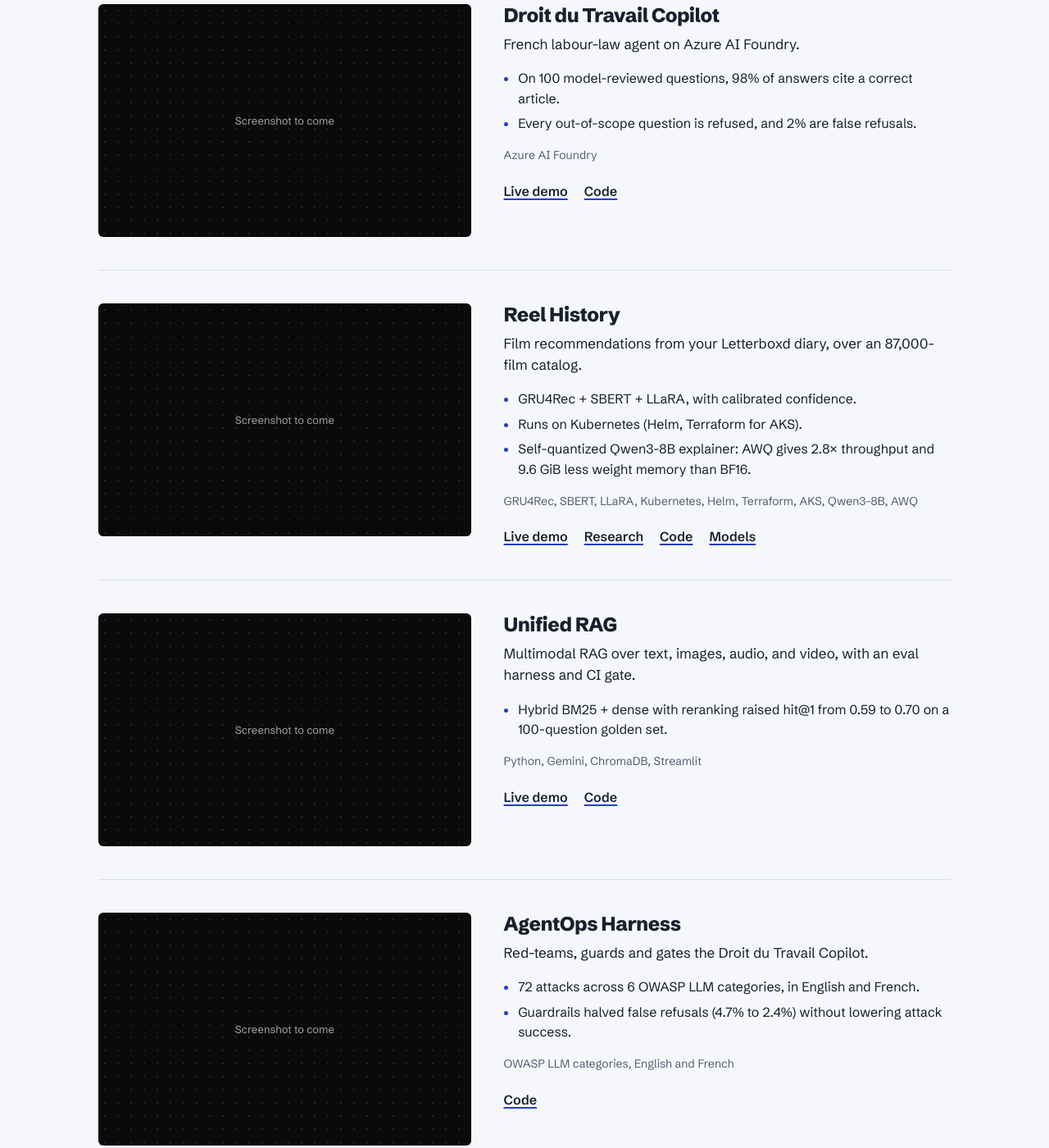
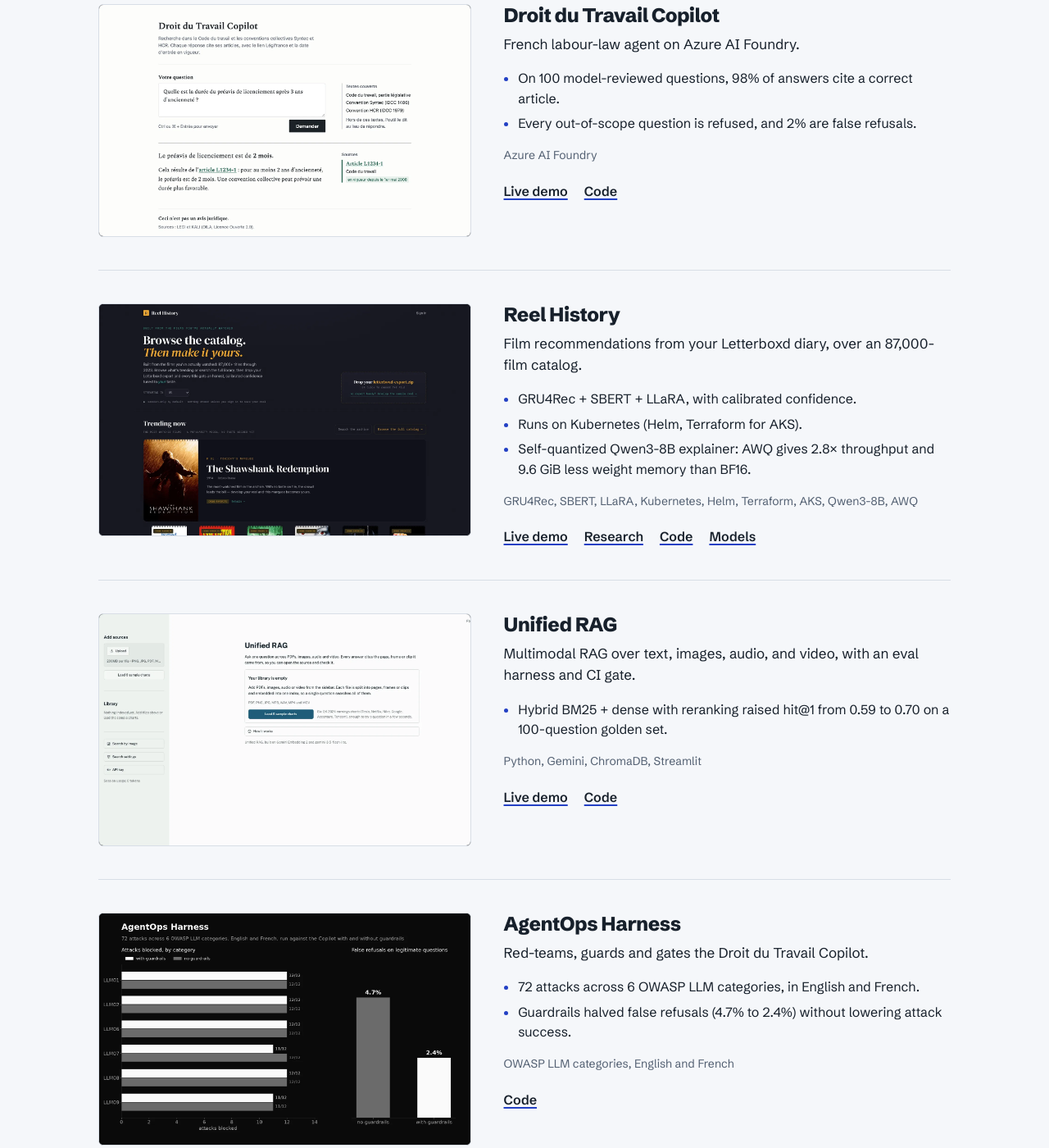
Before and after one commit to kikugo/kikugo.github.io, a plain HTML site: page index.html in a window 1280 px wide. Shown: the part 1420-2820 px from the top of the page at 82% size. Drawn offline with Linux system fonts and the light colour scheme.

Commit message:
replaced the screenshot placeholders with the project images

```diff
--- a/index.html
+++ b/index.html
@@ -328,12 +328,11 @@
       padding-top: 0;
     }
 
-    /* Screenshot slot. To add an image, replace the <span> inside .shot with
-       <img src="images/projects/NAME.png" alt="..." width="1600" height="1000" loading="lazy">
-       and drop the "pending" class. */
+    /* Project image: 1600px wide, cropped to 16:10 from the top-left. */
     .shot {
       aspect-ratio: 16 / 10;
       background: var(--plate);
+      border: 1px solid var(--border);
       border-radius: 6px;
       overflow: hidden;
       display: grid;
@@ -346,17 +345,6 @@
       object-fit: cover;
       object-position: top left;
       display: block;
-    }
-
-    .shot.pending {
-      background-color: var(--plate);
-      background-image: radial-gradient(var(--plate-line) 1px, transparent 1.2px);
-      background-size: 16px 16px;
-    }
-
-    .shot.pending span {
-      font-size: 0.8125rem;
-      color: var(--plate-text);
     }
 
     .project h3 {
@@ -750,7 +738,8 @@
         <h2>Projects</h2>
 
         <article id="proj-droit-du-travail-copilot" class="project">
-          <figure class="shot pending"><span>Screenshot to come</span></figure>
+          <figure class="shot"><img src="images/projects/droit-du-travail-copilot.webp" alt="Droit du Travail Copilot answering a labour-law question, with the cited articles shown as margin notes" width="1600" height="1075"
+              loading="lazy"></figure>
           <div>
             <h3>Droit du Travail Copilot</h3>
             <p class="what">French labour-law agent on Azure AI Foundry.</p>
@@ -769,7 +758,8 @@
         </article>
 
         <article id="proj-reel-history" class="project">
-          <figure class="shot pending"><span>Screenshot to come</span></figure>
+          <figure class="shot"><img src="images/projects/reel-history.webp" alt="Reel History home page: a trending film marquee and a drop zone for a Letterboxd export" width="1600" height="1000"
+              loading="lazy"></figure>
           <div>
             <h3>Reel History</h3>
             <p class="what">Film recommendations from your Letterboxd diary, over an 87,000-film catalog.</p>
@@ -793,7 +783,8 @@
         </article>
 
         <article id="proj-unified-rag" class="project">
-          <figure class="shot pending"><span>Screenshot to come</span></figure>
+          <figure class="shot"><img src="images/projects/unified-rag.webp" alt="Unified RAG app with a sidebar for adding PDFs, images, audio and video, and an empty library ready for sample charts" width="1600" height="1001"
+              loading="lazy"></figure>
           <div>
             <h3>Unified RAG</h3>
             <p class="what">Multimodal RAG over text, images, audio, and video, with an eval harness and CI gate.</p>
@@ -811,7 +802,8 @@
         </article>
 
         <article id="proj-agentops-harness" class="project">
-          <figure class="shot pending"><span>Screenshot to come</span></figure>
+          <figure class="shot"><img src="images/projects/agentops-harness.webp" alt="Chart of attacks blocked per OWASP LLM category with and without guardrails, and false refusals falling from 4.7% to 2.4%" width="1600" height="1000"
+              loading="lazy"></figure>
           <div>
             <h3>AgentOps Harness</h3>
             <p class="what">Red-teams, guards and gates the Droit du Travail Copilot.</p>
@@ -828,7 +820,8 @@
         </article>
 
         <article id="proj-paris-bike-forecasting" class="project">
-          <figure class="shot pending"><span>Screenshot to come</span></figure>
+          <figure class="shot"><img src="images/projects/paris-bike-forecasting.webp" alt="Chart of a 7-day hourly LightGBM forecast with its 80% interval against observed counts for one Paris counter" width="1600" height="1000"
+              loading="lazy"></figure>
           <div>
             <h3>Paris Bike Forecasting</h3>
             <p class="what">Hourly forecasts for 95 Paris counters.</p>
@@ -845,7 +838,8 @@
         </article>
 
         <article id="proj-medquery" class="project">
-          <figure class="shot pending"><span>Screenshot to come</span></figure>
+          <figure class="shot"><img src="images/projects/medquery.webp" alt="Diagram of MedQuery: BM25 and FAISS retrieval merged with RRF, feeding four agents, plus an MCP server" width="1600" height="1000"
+              loading="lazy"></figure>
           <div>
             <h3>MedQuery</h3>
             <p class="what">Medical Q&amp;A over drug guidelines.</p>
```
